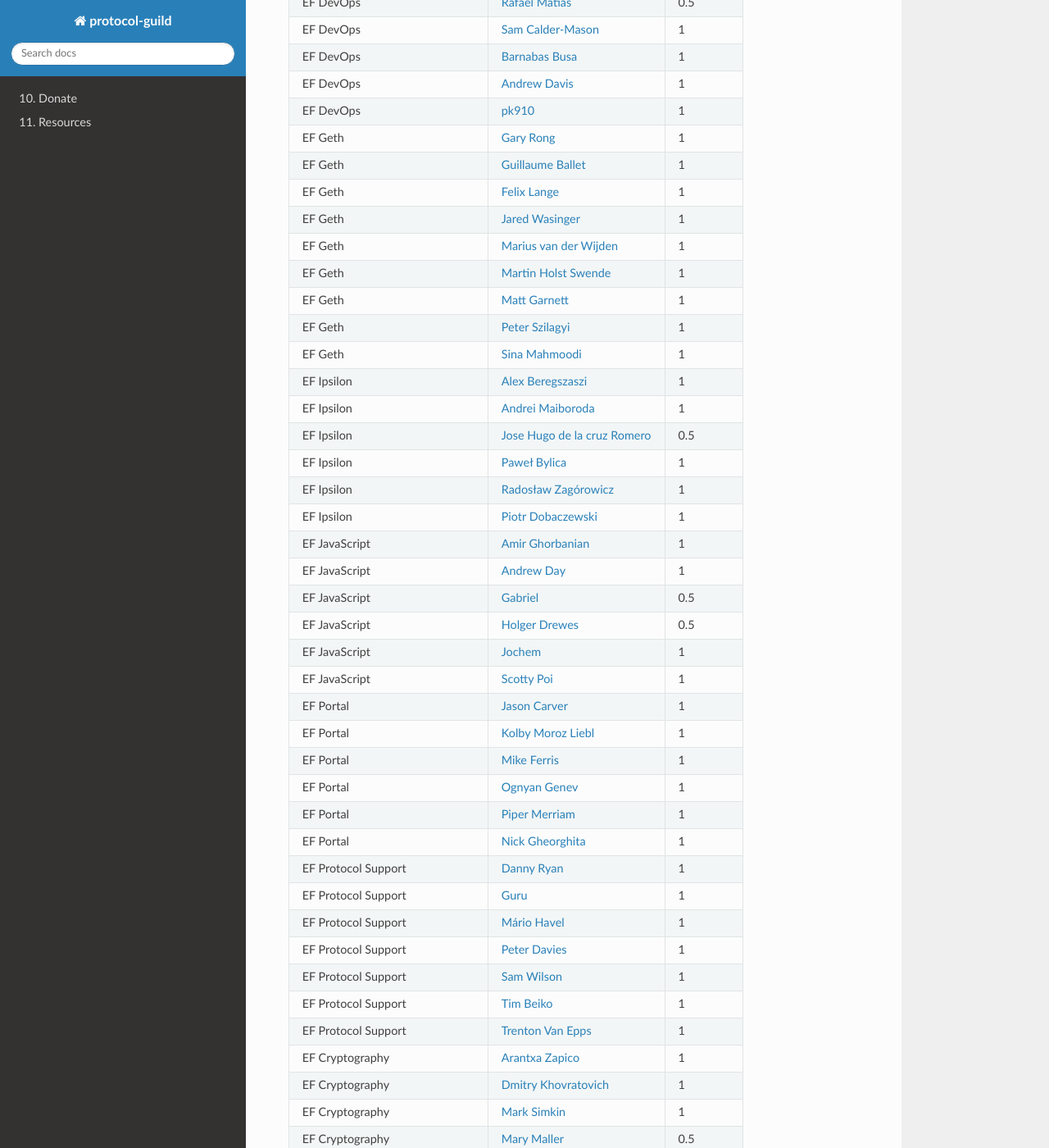
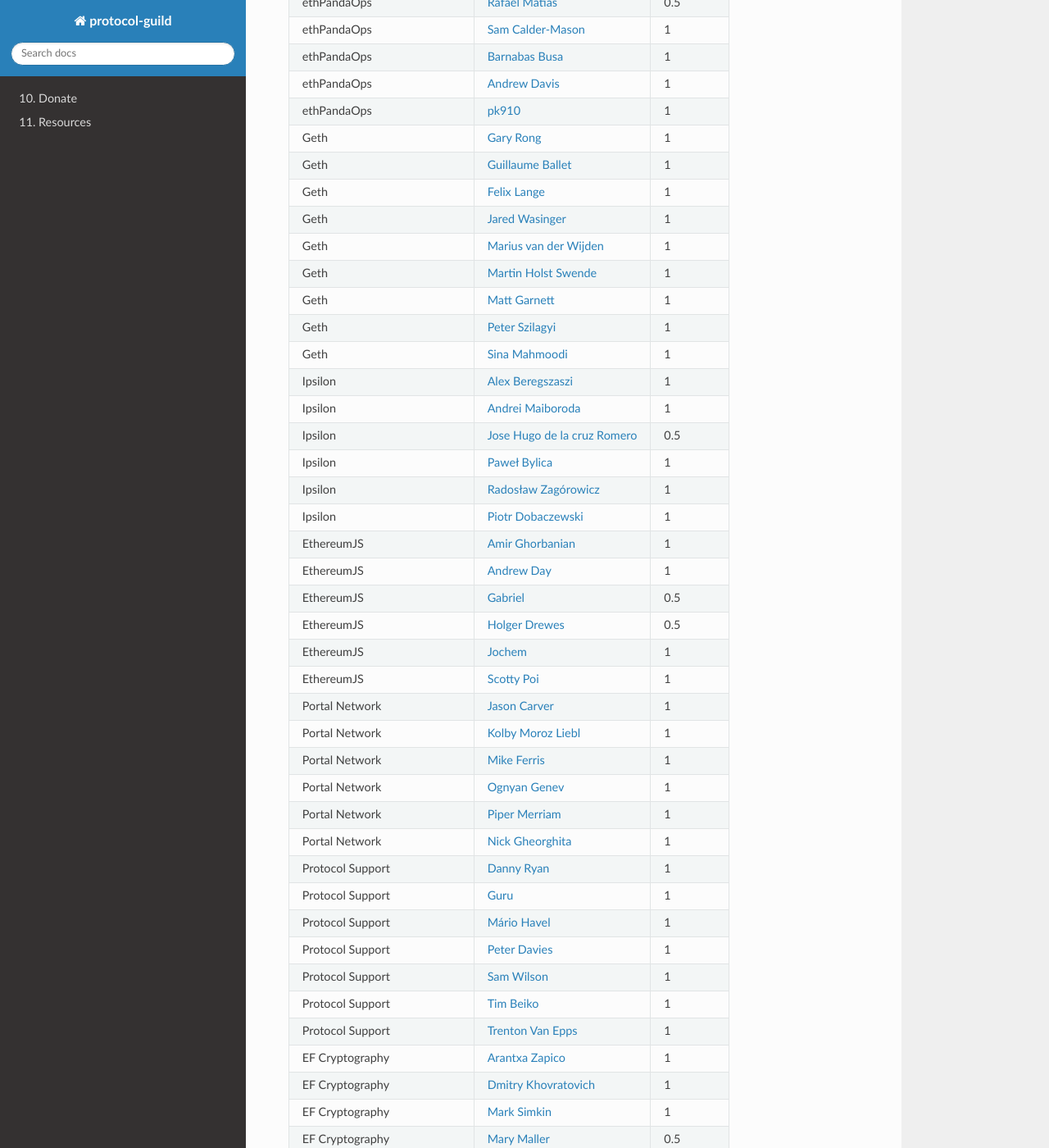
Before and after one commit to protocolguild/documentation, a Sphinx documentation site: the page built from docs/09-membership.md, in a window 1280 px wide and 1400 px high, scrolled down 1341 px. Shown: the whole window at 82% size. Built offline with Sphinx 7.4.7 and the Read the Docs theme 2.0.0, drawn with Linux system fonts in a browser that asks for light colours; pages that are not in the unit, such as notebooks, are missing from menus; some of the changed text lies outside the part shown.

Commit message:
Update team names
This PR corrects inaccurate project names or makes them more specific to the eligible project instead of the name of a funding/hosting org.

EF ARG → Applied Research Group (ARG)
EF Devops → ethPandaOps
EF Geth → Geth
EF Ipsilon → Ipsilon
EF Javascript → EthereumJS
EF Portal → Portal Network
EF Protocol Support → Protocol Support
EF Robust Incentives Group (RIG) → Robust Incentives Group (RIG)
EF Stateless Consensus → Stateless Consensus
Prysmatic → Prysm
Status → Nimbus
Status → Codex DAS

```diff
--- a/docs/09-membership.md
+++ b/docs/09-membership.md
@@ -35,51 +35,51 @@
 
 | Team  |                Name / Link to work |  Multiplier |
 | :---        |        :--- |        :--- |
-| EF ARG | [Alex Stokes](https://github.com/ralexstokes/) | 1 |
- | EF ARG | [Echo](https://github.com/echoalice/) | 1 |
-| EF ARG | [Jacob Kaufmann](https://github.com/jacobkaufmann/) | 1 |
-| EF ARG | [Mike Neuder](https://github.com/michaelneuder) | 1 |
-| EF ARG | [Toni Wahrstätter](https://github.com/nerolation) | 1 |
-| EF DevOps | [Parithosh Jayanthi](https://github.com/parithosh/) | 1 |
- | EF DevOps | [Rafael Matias](https://github.com/skylenet/) | 0.5 |
- | EF DevOps | [Sam Calder-Mason](https://github.com/samcm/) | 1 |
- | EF DevOps | [Barnabas Busa](https://github.com/barnabasbusa/) | 1 |
- | EF DevOps | [Andrew Davis](https://github.com/savid/) | 1 |
- | EF DevOps | [pk910](https://github.com/pk910/) | 1 |
- | EF Geth | [Gary Rong](https://github.com/rjl493456442/) | 1 |
- | EF Geth | [Guillaume Ballet](https://github.com/gballet/) | 1 |
- | EF Geth | [Felix Lange](https://github.com/fjl/) | 1 |
- | EF Geth | [Jared Wasinger](https://github.com/jwasinger/) | 1 |
- | EF Geth | [Marius van der Wijden](https://github.com/MariusVanDerWijden/) | 1 |
- | EF Geth | [Martin Holst Swende](https://github.com/holiman/) | 1 |
- | EF Geth | [Matt Garnett](https://github.com/lightclient/) | 1 |
- | EF Geth | [Peter Szilagyi](https://github.com/karalabe/) | 1 |
- | EF Geth | [Sina Mahmoodi](https://github.com/s1na/) | 1 |
- | EF Ipsilon | [Alex Beregszaszi](https://github.com/axic/) | 1 |
- | EF Ipsilon | [Andrei Maiboroda](https://github.com/gumb0/) | 1 |
- | EF Ipsilon | [Jose Hugo de la cruz Romero](https://github.com/hugo-dc/) | 0.5 |
- | EF Ipsilon | [Paweł Bylica](https://github.com/chfast/) | 1 |
- | EF Ipsilon | [Radosław Zagórowicz](https://github.com/rodiazet) | 1 |
- | EF Ipsilon | [Piotr Dobaczewski](https://github.com/pdobacz) | 1 |
- | EF JavaScript | [Amir Ghorbanian](https://github.com/scorbajio/) | 1 |
- | EF JavaScript | [Andrew Day](https://github.com/acolytec3/) | 1 |
- | EF JavaScript | [Gabriel](https://github.com/gabrocheleau/) | 0.5 |
- | EF JavaScript | [Holger Drewes](https://github.com/holgerd77/) | 0.5 |
- | EF JavaScript | [Jochem](https://github.com/jochem-brouwer/) | 1 |
- | EF JavaScript | [Scotty Poi](https://github.com/ScottyPoi/) | 1 |
- | EF Portal | [Jason Carver](https://github.com/carver/) | 1 |
- | EF Portal | [Kolby Moroz Liebl](https://github.com/KolbyML) | 1 |
- | EF Portal | [Mike Ferris](https://github.com/mrferris/) | 1 |
- | EF Portal | [Ognyan Genev](https://github.com/ogenev/) | 1 |
- | EF Portal | [Piper Merriam](https://github.com/pipermerriam/) | 1 |
- | EF Portal | [Nick Gheorghita](https://github.com/njgheorghita) | 1 |
- | EF Protocol Support | [Danny Ryan](https://github.com/djrtwo/) | 1 |
- | EF Protocol Support | [Guru](https://github.com/gurukamath/) | 1 |
- | EF Protocol Support | [Mário Havel](https://github.com/taxmeifyoucan) | 1 |
- | EF Protocol Support | [Peter Davies](https://github.com/ultratwo/) | 1 |
- | EF Protocol Support | [Sam Wilson](https://github.com/SamWilsn/) | 1 |
- | EF Protocol Support | [Tim Beiko](https://github.com/timbeiko/) | 1 |
- | EF Protocol Support | [Trenton Van Epps](https://github.com/tvanepps/) | 1 |
+| Applied Research Group (ARG) | [Alex Stokes](https://github.com/ralexstokes/) | 1 |
+ | Applied Research Group (ARG) | [Echo](https://github.com/echoalice/) | 1 |
+| Applied Research Group (ARG) | [Jacob Kaufmann](https://github.com/jacobkaufmann/) | 1 |
+| Applied Research Group (ARG) | [Mike Neuder](https://github.com/michaelneuder) | 1 |
+| Applied Research Group (ARG) | [Toni Wahrstätter](https://github.com/nerolation) | 1 |
+| ethPandaOps | [Parithosh Jayanthi](https://github.com/parithosh/) | 1 |
+ | ethPandaOps | [Rafael Matias](https://github.com/skylenet/) | 0.5 |
+ | ethPandaOps | [Sam Calder-Mason](https://github.com/samcm/) | 1 |
+ | ethPandaOps | [Barnabas Busa](https://github.com/barnabasbusa/) | 1 |
+ | ethPandaOps | [Andrew Davis](https://github.com/savid/) | 1 |
+ | ethPandaOps | [pk910](https://github.com/pk910/) | 1 |
+ | Geth | [Gary Rong](https://github.com/rjl493456442/) | 1 |
+ | Geth | [Guillaume Ballet](https://github.com/gballet/) | 1 |
+ | Geth | [Felix Lange](https://github.com/fjl/) | 1 |
+ | Geth | [Jared Wasinger](https://github.com/jwasinger/) | 1 |
+ | Geth | [Marius van der Wijden](https://github.com/MariusVanDerWijden/) | 1 |
+ | Geth | [Martin Holst Swende](https://github.com/holiman/) | 1 |
+ | Geth | [Matt Garnett](https://github.com/lightclient/) | 1 |
+ | Geth | [Peter Szilagyi](https://github.com/karalabe/) | 1 |
+ | Geth | [Sina Mahmoodi](https://github.com/s1na/) | 1 |
+ | Ipsilon | [Alex Beregszaszi](https://github.com/axic/) | 1 |
+ | Ipsilon | [Andrei Maiboroda](https://github.com/gumb0/) | 1 |
+ | Ipsilon | [Jose Hugo de la cruz Romero](https://github.com/hugo-dc/) | 0.5 |
+ | Ipsilon | [Paweł Bylica](https://github.com/chfast/) | 1 |
+ | Ipsilon | [Radosław Zagórowicz](https://github.com/rodiazet) | 1 |
+ | Ipsilon | [Piotr Dobaczewski](https://github.com/pdobacz) | 1 |
+ | EthereumJS | [Amir Ghorbanian](https://github.com/scorbajio/) | 1 |
+ | EthereumJS | [Andrew Day](https://github.com/acolytec3/) | 1 |
+ | EthereumJS | [Gabriel](https://github.com/gabrocheleau/) | 0.5 |
+ | EthereumJS | [Holger Drewes](https://github.com/holgerd77/) | 0.5 |
+ | EthereumJS | [Jochem](https://github.com/jochem-brouwer/) | 1 |
+ | EthereumJS | [Scotty Poi](https://github.com/ScottyPoi/) | 1 |
+ | Portal Network | [Jason Carver](https://github.com/carver/) | 1 |
+ | Portal Network | [Kolby Moroz Liebl](https://github.com/KolbyML) | 1 |
+ | Portal Network | [Mike Ferris](https://github.com/mrferris/) | 1 |
+ | Portal Network | [Ognyan Genev](https://github.com/ogenev/) | 1 |
+ | Portal Network | [Piper Merriam](https://github.com/pipermerriam/) | 1 |
+ | Portal Network | [Nick Gheorghita](https://github.com/njgheorghita) | 1 |
+ | Protocol Support | [Danny Ryan](https://github.com/djrtwo/) | 1 |
+ | Protocol Support | [Guru](https://github.com/gurukamath/) | 1 |
+ | Protocol Support | [Mário Havel](https://github.com/taxmeifyoucan) | 1 |
+ | Protocol Support | [Peter Davies](https://github.com/ultratwo/) | 1 |
+ | Protocol Support | [Sam Wilson](https://github.com/SamWilsn/) | 1 |
+ | Protocol Support | [Tim Beiko](https://github.com/timbeiko/) | 1 |
+ | Protocol Support | [Trenton Van Epps](https://github.com/tvanepps/) | 1 |
  | EF Cryptography | [Arantxa Zapico](https://sites.google.com/view/arantxazapico/research) | 1 |
  | EF Cryptography | [Dmitry Khovratovich](https://github.com/khovratovich/) | 1 |
  | EF Cryptography | [Mark Simkin](https://github.com/msimkin.github.io/) | 1 |
@@ -96,19 +96,19 @@
  | EF Research | [Kevaundray Wedderburn](https://github.com/kevaundray/) | 1 |
  | EF Research | [Luca Zanolini](https://github.com/luca-zanolini) | 1 |
  | EF Research | [Pop Chunhapanya](https://github.com/ppopth/) | 1 |
- | EF Robust Incentives Group (RIG) | [Anders](https://github.com/anderselowsson/) | 1 |
- | EF Robust Incentives Group (RIG) | [Barnabé Monnot](https://github.com/barnabemonnot/) | 1 |
- | EF Robust Incentives Group (RIG) | [Caspar Schwarz-Schilling](https://github.com/casparschwa/) | 1 |
- | EF Robust Incentives Group (RIG) | [Davide Crapis](https://github.com/dcrapis/) | 1 |
- | EF Robust Incentives Group (RIG) | [Thomas Thiery](https://github.com/soispoke) | 1 |
- | EF Robust Incentives Group (RIG) | [Julian Ma](https://github.com/Ma-Julian) | 1 |
+ | Robust Incentives Group (RIG) | [Anders](https://github.com/anderselowsson/) | 1 |
+ | Robust Incentives Group (RIG) | [Barnabé Monnot](https://github.com/barnabemonnot/) | 1 |
+ | Robust Incentives Group (RIG) | [Caspar Schwarz-Schilling](https://github.com/casparschwa/) | 1 |
+ | Robust Incentives Group (RIG) | [Davide Crapis](https://github.com/dcrapis/) | 1 |
+ | Robust Incentives Group (RIG) | [Thomas Thiery](https://github.com/soispoke) | 1 |
+ | Robust Incentives Group (RIG) | [Julian Ma](https://github.com/Ma-Julian) | 1 |
  | EF Security | [David Theodore](https://github.com/infosecual/) | 1 |
  | EF Security | [Fredrik Svantes](https://github.com/fredriksvantes/) | 1 |
  | EF Security | [Justin Traglia](https://github.com/jtraglia/) | 1 |
  | EF Security | [Tyler Holmes](https://github.com/z3n-chada/) | 1 |
  | EF Security | [Yoav Weiss](https://github.com/yoavw/) | 1 |
- | EF Stateless Consensus| [Ignacio Hagopian](https://github.com/jsign/) | 1 |
- | EF Stateless Consensus| [Josh Rudolf](https://github.com/jrudolf/) | 1 |
+ | Stateless Consensus | [Ignacio Hagopian](https://github.com/jsign/) | 1 |
+ | Stateless Consensus | [Josh Rudolf](https://github.com/jrudolf/) | 1 |
  | EF Testing | [danceratopz](https://github.com/danceratopz) | 1 |
  | EF Testing | [Mario Vega](https://github.com/marioevz/) | 1 |
  | EF Testing | [Spencer Taylor-Brown](https://github.com/spencer-tb/) | 1 |
```
Also changed, not shown: other parts of docs/09-membership.md (+21 -21 lines).
